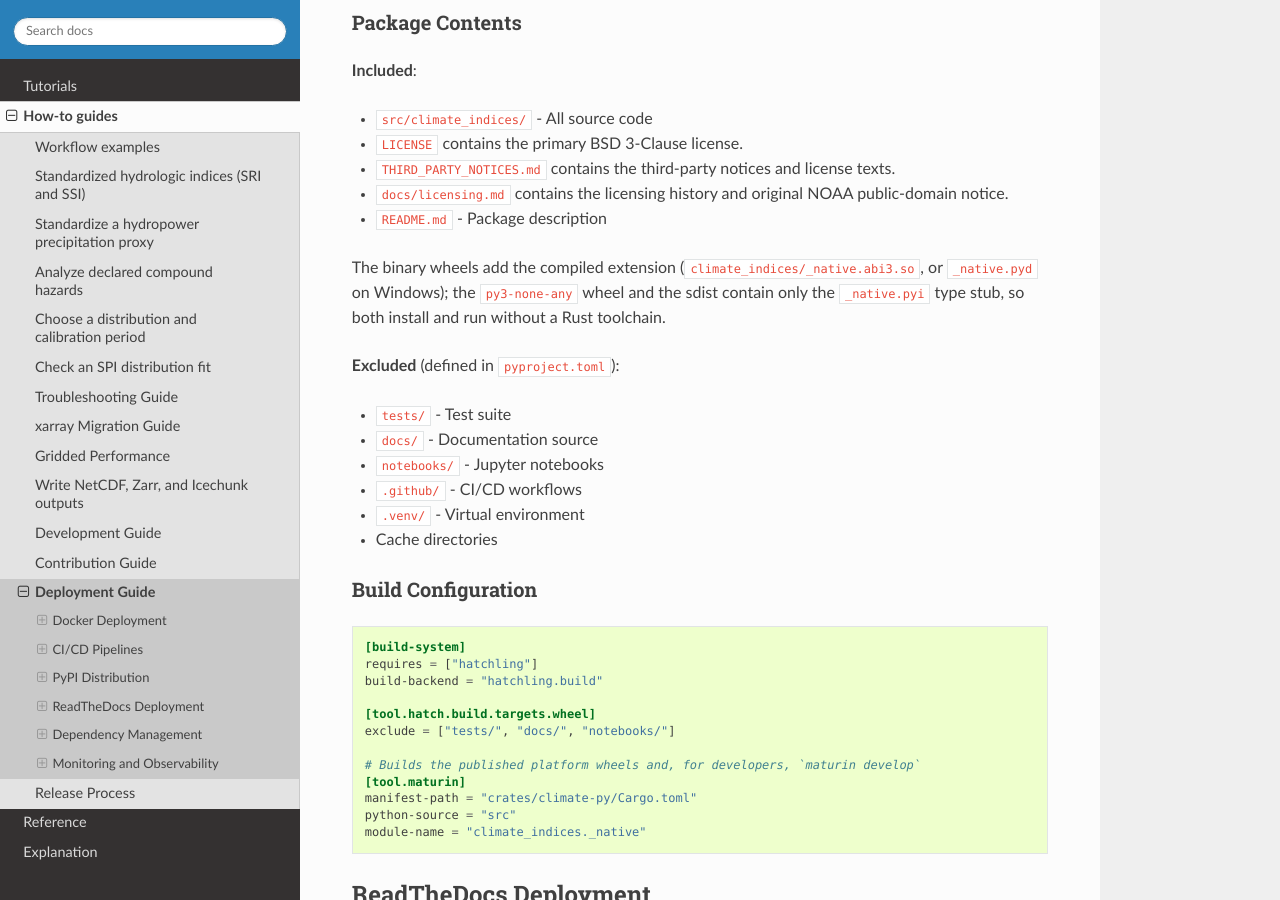
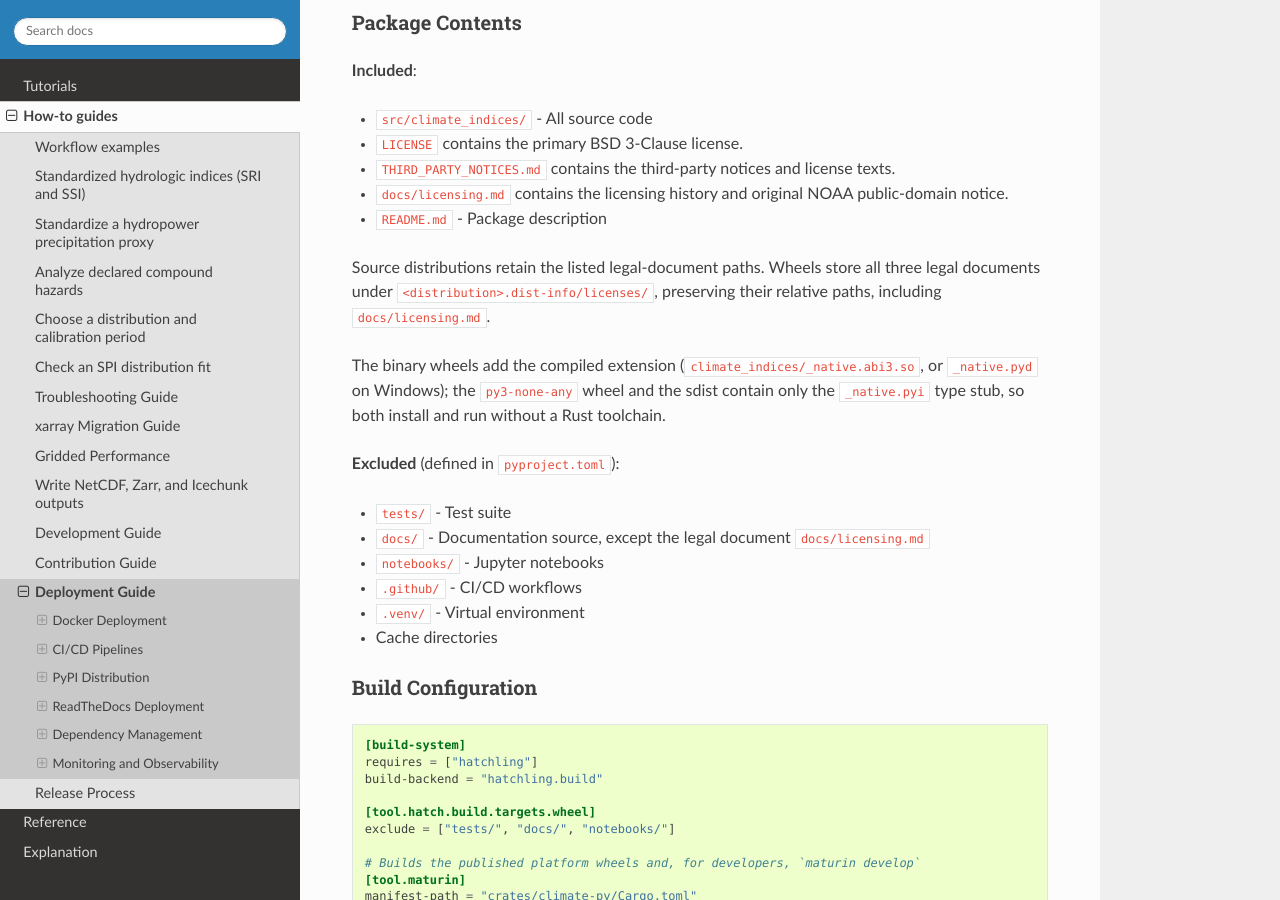
Before and after one commit to monocongo/climate_indices, a Sphinx documentation site: the page built from docs/deployment-guide.md, in a window 1280 px wide and 900 px high, scrolled down 4071 px. Built offline with Sphinx 7.4.7 and the Read the Docs theme 3.1.0, drawn with Linux system fonts in a browser that asks for light colours.

Commit message:
docs(packaging): clarify legal document archive paths
Finding: 4436503840
Review-Anchor: https://github.com/monocongo/climate_indices/pull/1523#discussion_r4436503840

```diff
--- a/docs/deployment-guide.md
+++ b/docs/deployment-guide.md
@@ -180,13 +180,17 @@ import fails only when the extension is absent, which is not an error
 - `docs/licensing.md` contains the licensing history and original NOAA public-domain notice.
 - `README.md` - Package description
 
+Source distributions retain the listed legal-document paths.
+Wheels store all three legal documents under `<distribution>.dist-info/licenses/`,
+preserving their relative paths, including `docs/licensing.md`.
+
 The binary wheels add the compiled extension (`climate_indices/_native.abi3.so`, or
 `_native.pyd` on Windows); the `py3-none-any` wheel and the sdist contain only the
 `_native.pyi` type stub, so both install and run without a Rust toolchain.
 
 **Excluded** (defined in `pyproject.toml`):
 - `tests/` - Test suite
-- `docs/` - Documentation source
+- `docs/` - Documentation source, except the legal document `docs/licensing.md`
 - `notebooks/` - Jupyter notebooks
 - `.github/` - CI/CD workflows
 - `.venv/` - Virtual environment
```
